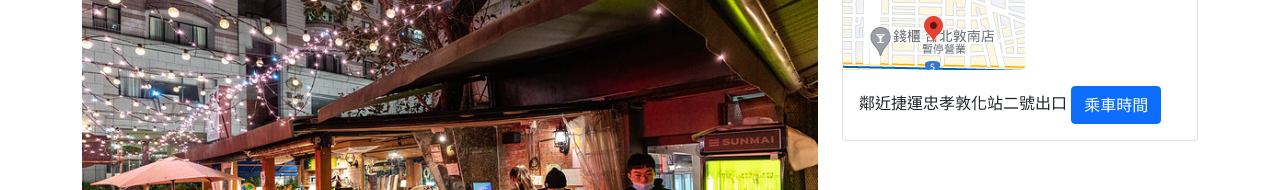
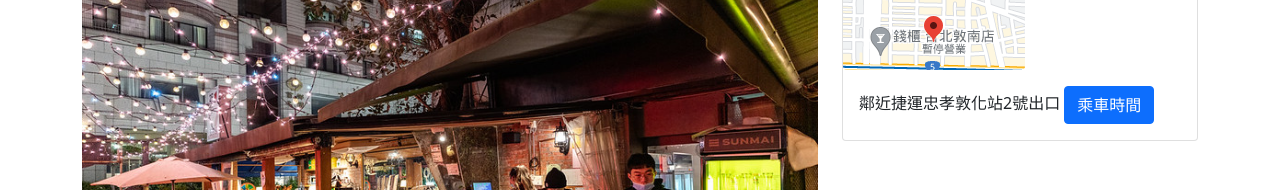
Before and after one commit to freedom3725/S2, a plain HTML site: page index.html in a window 1280 px wide. Shown: the part 279-469 px from the top of the page. Drawn offline with nearby package versions, Linux system fonts and the light colour scheme.

Commit message:
Update index.html

```diff
--- a/index.html
+++ b/index.html
@@ -136,7 +136,7 @@
                     <div class="card mb-4">
                         <div class="card-header">Side Widget</div>
 						<div><img class="img-fluid rounded mb-4 mb-lg-0" src="assets/1.png" alt="..." /></div>
-                        <div class="card-body">鄰近捷運忠孝敦化站二號出口
+                        <div class="card-body">鄰近捷運忠孝敦化站2號出口
 						<a class="btn btn-primary" href="https://www.metro.taipei/cp.aspx?n=ECEADC266D7120A7">乘車時間</a></div>
                     </div>
                 </div>
```
